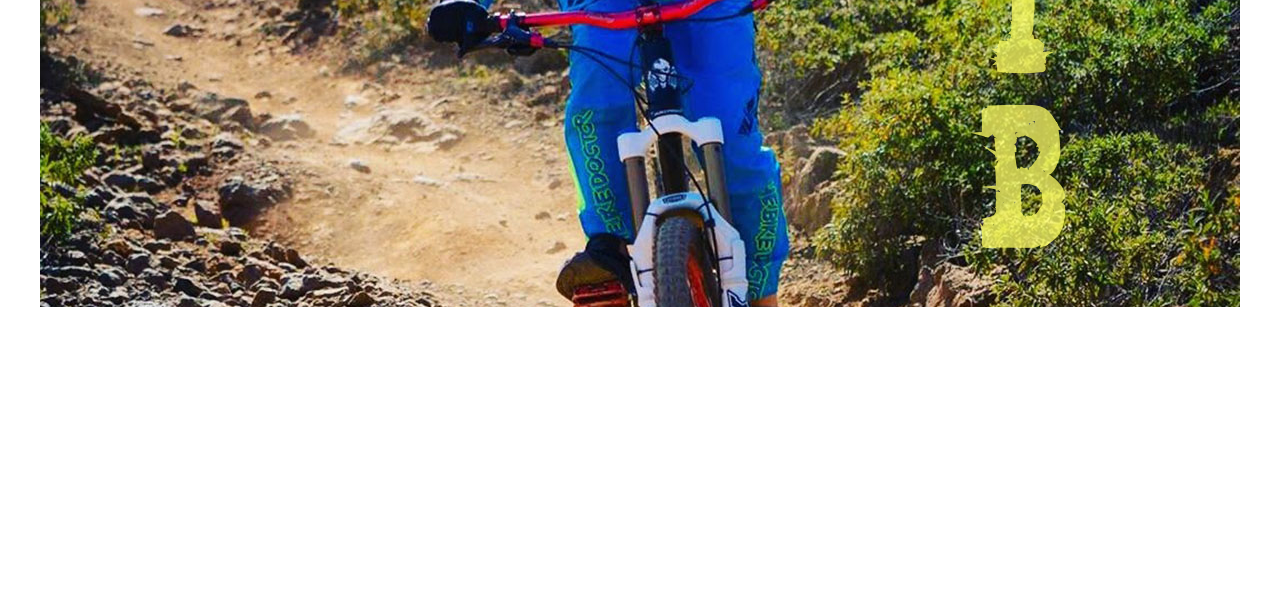
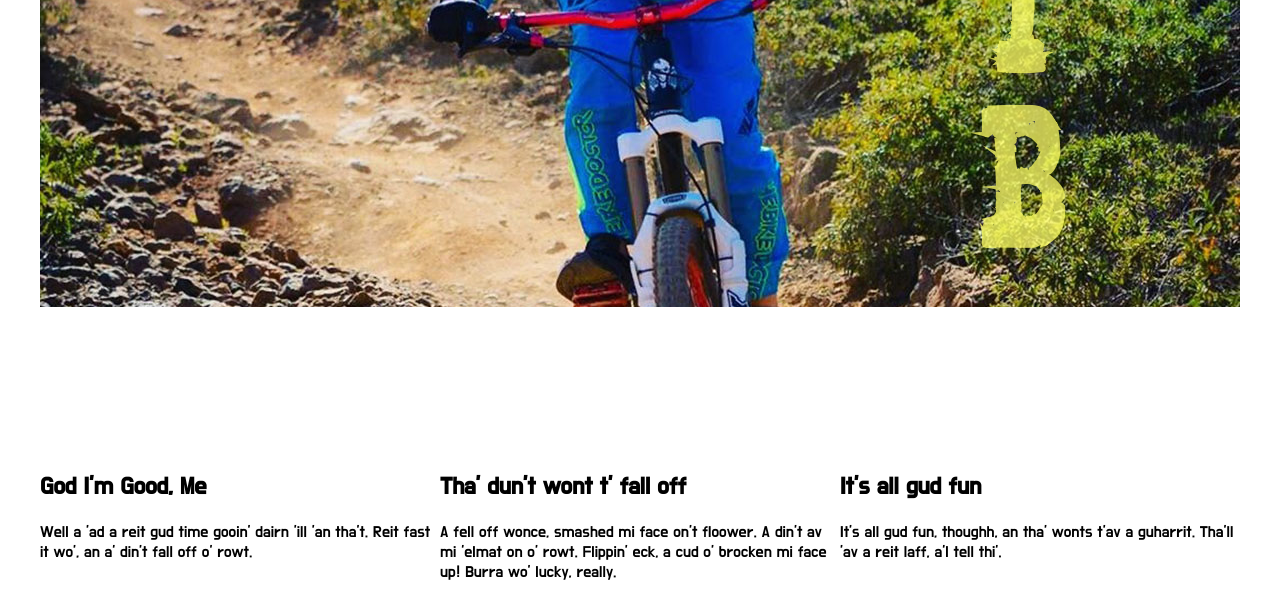
Before and after one commit to Simnett-G/Luke-Simnett-MTB, a plain HTML site: page index.html in a window 1280 px wide. Shown: the part 323-921 px from the top of the page. Before the commit the page ends 800 px from the top, so only its background shows below. Drawn offline with Linux system fonts and the light colour scheme.

Commit message:
Update html from gh pages

```diff
--- a/index.html
+++ b/index.html
@@ -26,6 +26,34 @@
       <main>
       </main>
 
+      <!-------------ABOUT------------------->
 
+
+      <section id="about">
+        <div class="full-width comments" >
+          <div class="third-width left">
+            <h2>God I'm Good, Me</h2>
+            <p>Well a 'ad a reit gud time gooin' dairn 'ill 'an tha't. Reit fast it wo', an a' din't fall off o' rowt.</p>
+          </div>
+          <div class="third-width center">
+            <h2>Tha' dun't wont t' fall off</h2>
+            <p>A fell off wonce, smashed mi face on't floower. A din't av mi 'elmat on o' rowt. Flippin' eck, a cud o' brocken mi face up! Burra wo' lucky, really.</p>
+          </div>
+          <div class="third-width right">
+            <h2>It's all gud fun</h2>
+            <p>It's all gud fun, thoughh, an tha' wonts t'av a guharrit. Tha'll 'av a reit laff, a'l tell thi'.</p>
+          </div>
+        </div>
+      </section>
+      <footer id="contact">
+        <div class="full-width">
+          <div class="half-width photo">
+          </div>
+          <div class="half-width media">
+          </div>
+        </div>
+      </footer>
+
+    </div>
     </body>
 </html>
```
